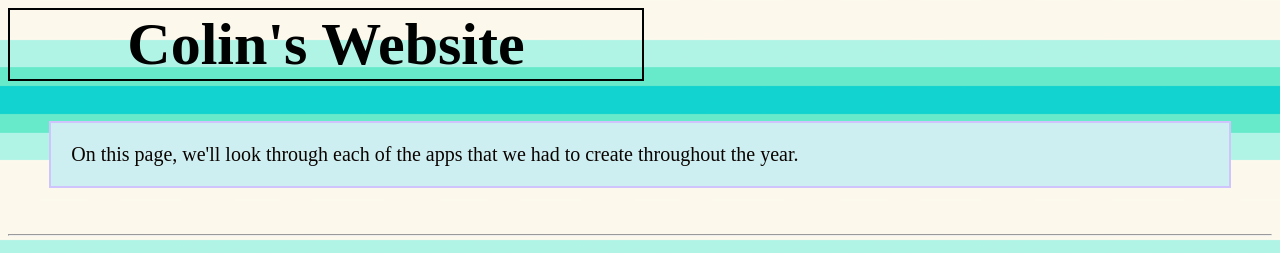
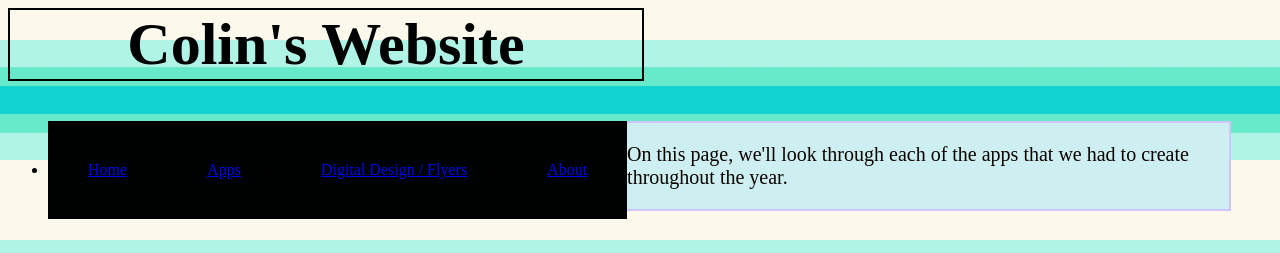
Before and after one commit to WVCS/wvcs--Colin-Tran, a plain HTML site: page apps.html in a window 1280 px wide. Shown: the top 253 px of the page. Drawn offline with Linux system fonts and the light colour scheme.

Commit message:
Update apps.html

```diff
--- a/apps.html
+++ b/apps.html
@@ -5,6 +5,13 @@
   <body>
 
   <h1> Colin's Website </h1>
+
+<ul>
+  <li><a href="index.html">Home</a></li>
+  <li><a href="apps.html">Apps</a></li>
+  <li><a href="digitaldesign.html">Digital Design / Flyers</a></li>
+  <li><a href="about.html">About</a></li>
+</ul>
 
     <p> On this page, we'll look through each of the apps that we had to create throughout the year. </p>
 
```
